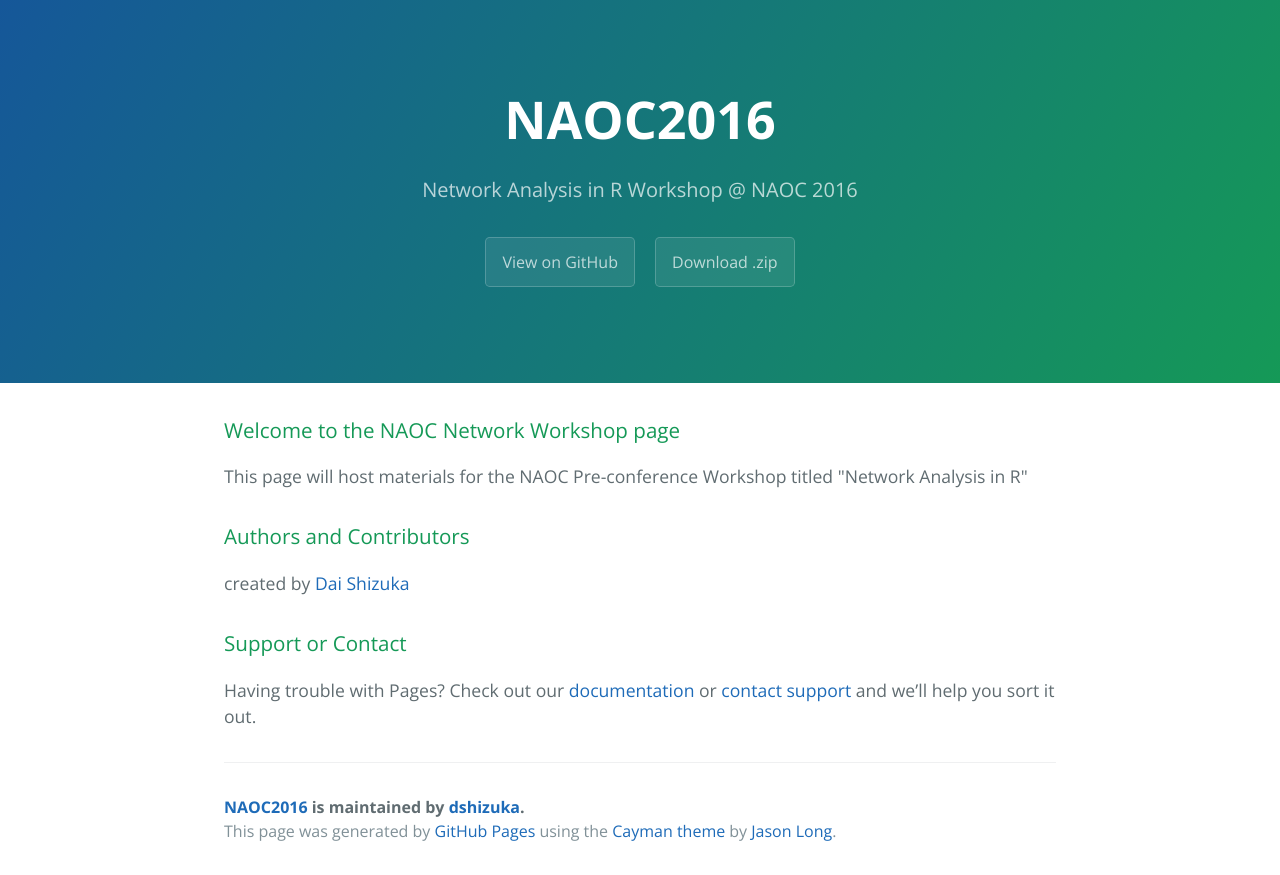
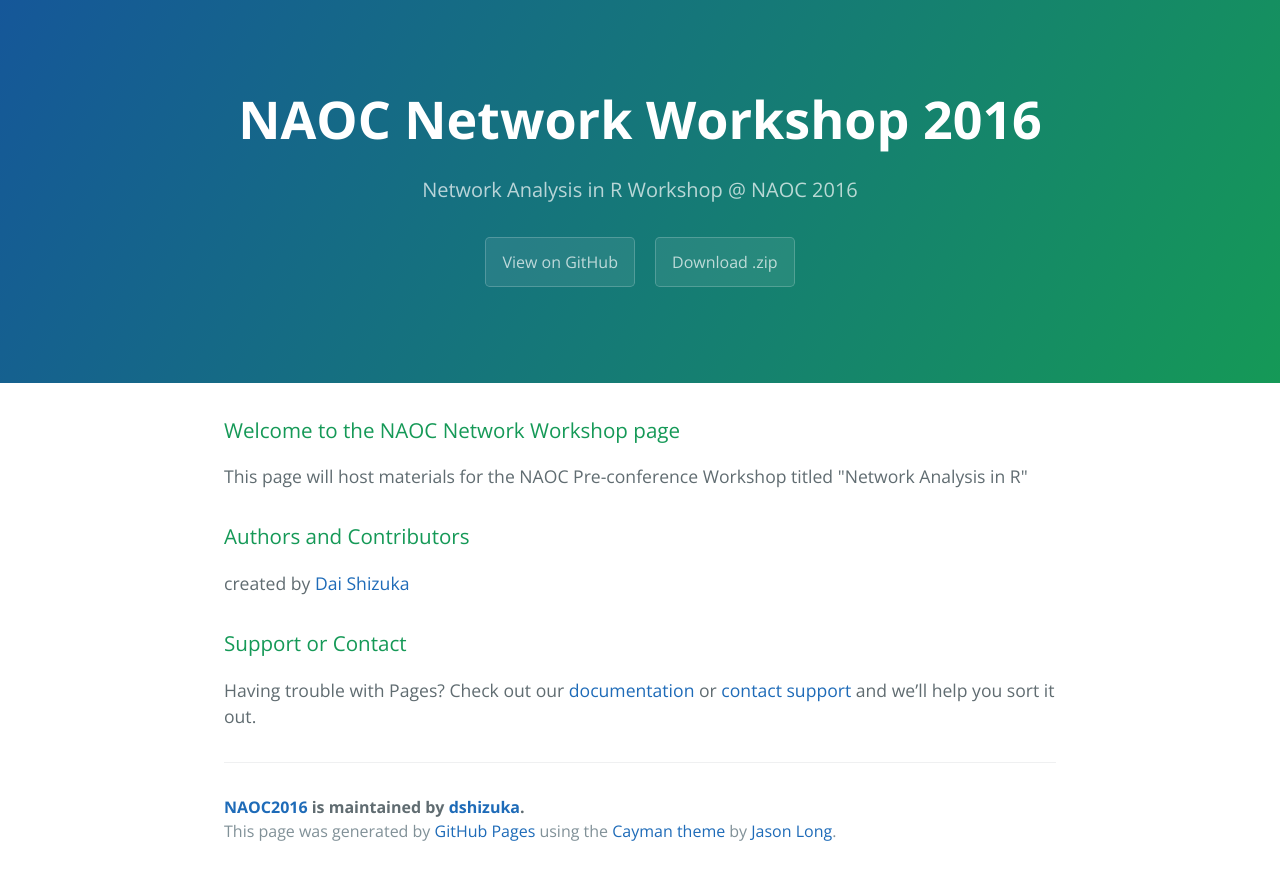
Before and after one commit to anhnguyendepocen/NAOC2016, a plain HTML site: page index.html in a window 1280 px wide. Drawn offline with nearby package versions, Linux system fonts and the light colour scheme.

Commit message:
Update index.html

```diff
--- a/index.html
+++ b/index.html
@@ -2,7 +2,7 @@
 <html lang="en-us">
   <head>
     <meta charset="UTF-8">
-    <title>NAOC2016 by dshizuka</title>
+    <title>NAOC Network Workshop 2016</title>
     <meta name="viewport" content="width=device-width, initial-scale=1">
     <link rel="stylesheet" type="text/css" href="stylesheets/normalize.css" media="screen">
     <link href='https://fonts.googleapis.com/css?family=Open+Sans:400,700' rel='stylesheet' type='text/css'>
@@ -11,7 +11,7 @@
   </head>
   <body>
     <section class="page-header">
-      <h1 class="project-name">NAOC2016</h1>
+      <h1 class="project-name">NAOC Network Workshop 2016</h1>
       <h2 class="project-tagline">Network Analysis in R Workshop @ NAOC 2016</h2>
       <a href="https://github.com/dshizuka/NAOC2016" class="btn">View on GitHub</a>
       <a href="https://github.com/dshizuka/NAOC2016/allmaterials.zip" class="btn">Download .zip</a>
```
